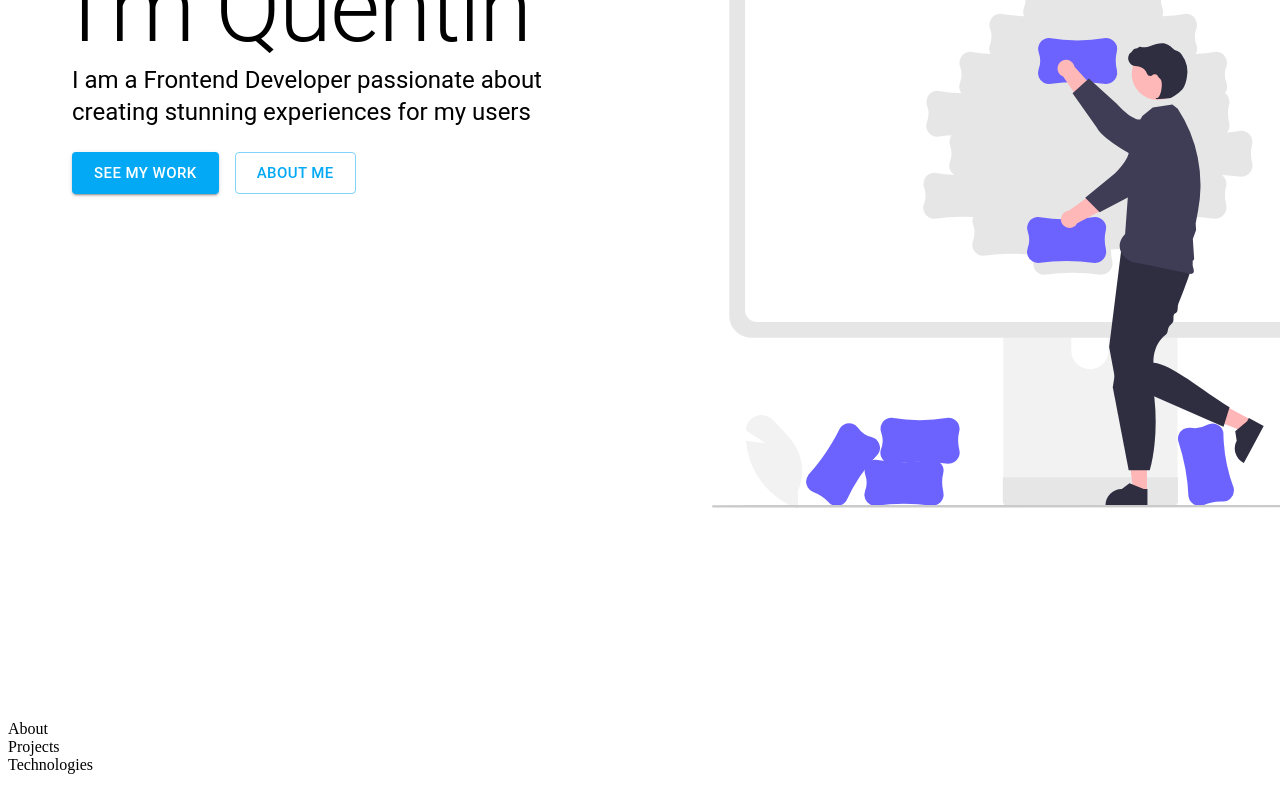
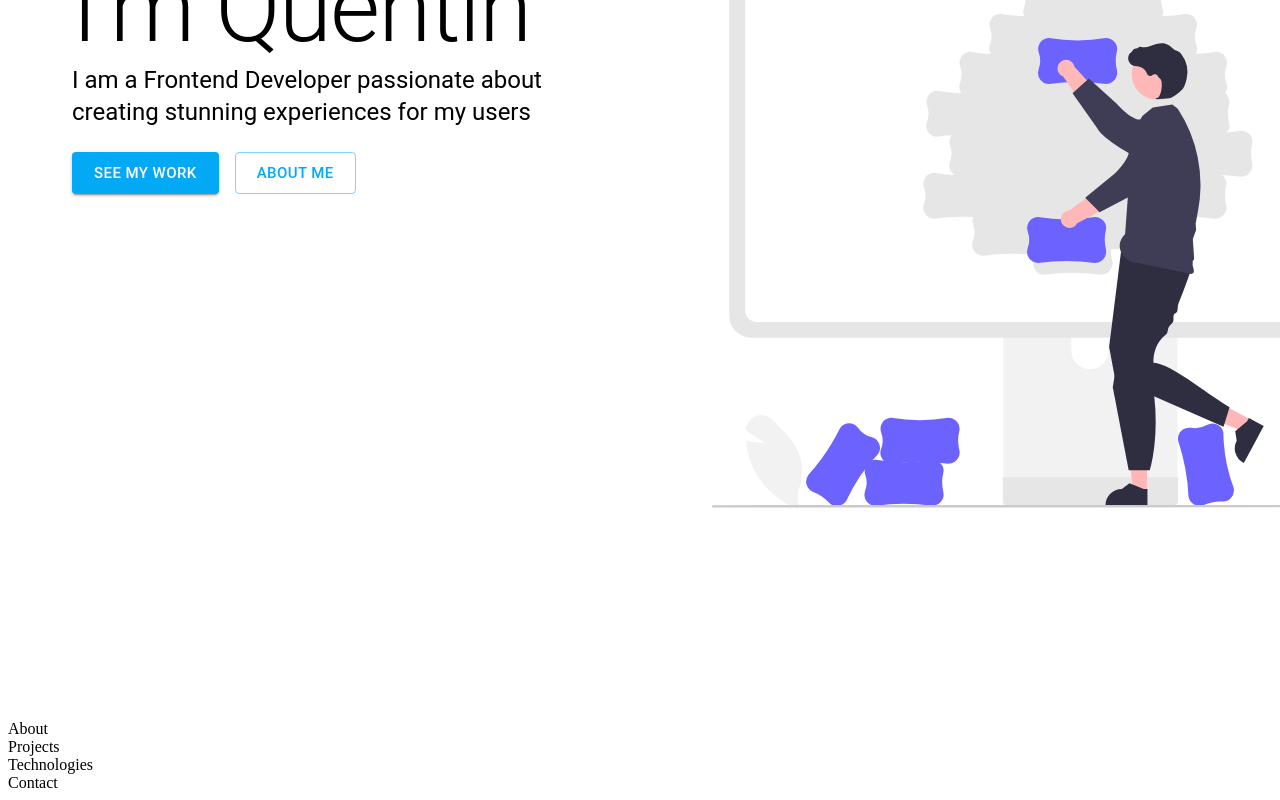
Before and after one commit to couvq/Portfolio-Site-V.2, a React (Create React App) app in the folder portfolio-site-v2/: page / in a window 1280 px wide. Shown: the part 320-1120 px from the top of the page. Built offline with nearby package versions, Linux system fonts and the light colour scheme.

Commit message:
added starter code for Contact section, now all navlinks point to the right section of SPA

```diff
--- a/portfolio-site-v2/src/App.js
+++ b/portfolio-site-v2/src/App.js
@@ -8,6 +8,7 @@ import { lightBlue } from "@mui/material/colors";
 import About from "./components/About/About";
 import Projects from "./components/Projects/Projects";
 import Technologies from "./components/Technologies/Technologies";
+import Contact from "./components/Contact/Contact";
 
 const App = () => {
 
@@ -25,6 +26,7 @@ const App = () => {
         <About />
         <Projects />
         <Technologies />
+        <Contact />
       </ThemeProvider>
     </>
   );
--- /dev/null
+++ b/portfolio-site-v2/src/components/Contact/Contact.js
@@ -0,0 +1,12 @@
+import React from 'react';
+
+const Contact = () => {
+
+
+
+  return (
+    <div id="Contact">Contact</div>
+  );
+}
+
+export default Contact;
--- a/portfolio-site-v2/src/components/Technologies/Technologies.js
+++ b/portfolio-site-v2/src/components/Technologies/Technologies.js
@@ -5,7 +5,7 @@ const Technologies = () => {
 
 
   return (
-    <div>Technologies</div>
+    <div id="Technologies">Technologies</div>
   );
 }
 
```
